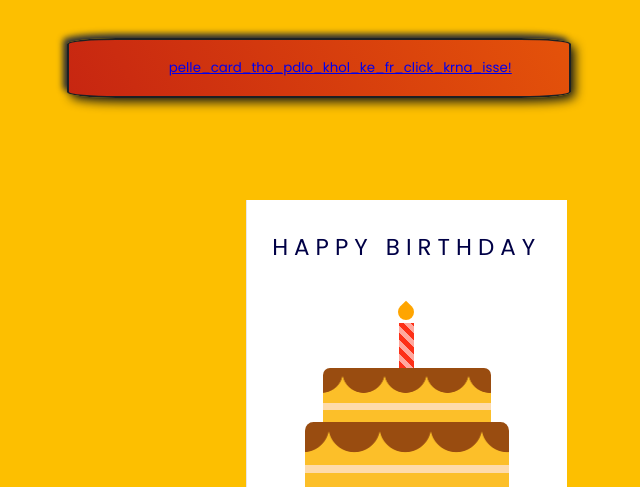
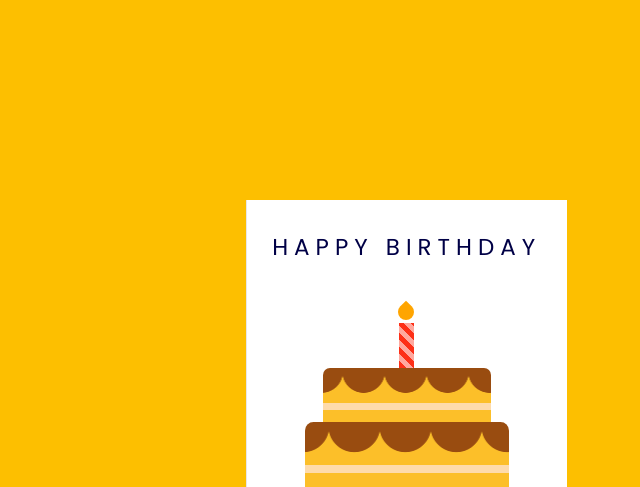
Before and after one commit to Abhaysingh369/Heemanshi_Birthday, a plain HTML site: page card.html in a window 1280 px wide. Shown: the top 487 px of the page, without its empty margins (394-1034 px from the left). Drawn offline with Linux system fonts and the light colour scheme.

Commit message:
Update card.html

```diff
--- a/card.html
+++ b/card.html
@@ -30,11 +30,5 @@
         <h1>&#127873;</h1>
       </div>
     </div>
-    <div class="btna-2">
-      <button class="btn-2 btn-main-2">
-        <span class="material-symbols-outlined-2">
-            <a href="finalshow.html">pelle_card_tho_pdlo_khol_ke_fr_click_krna_isse!</a>
-        </span>
-      </button>
   </body>
 </html>
```
